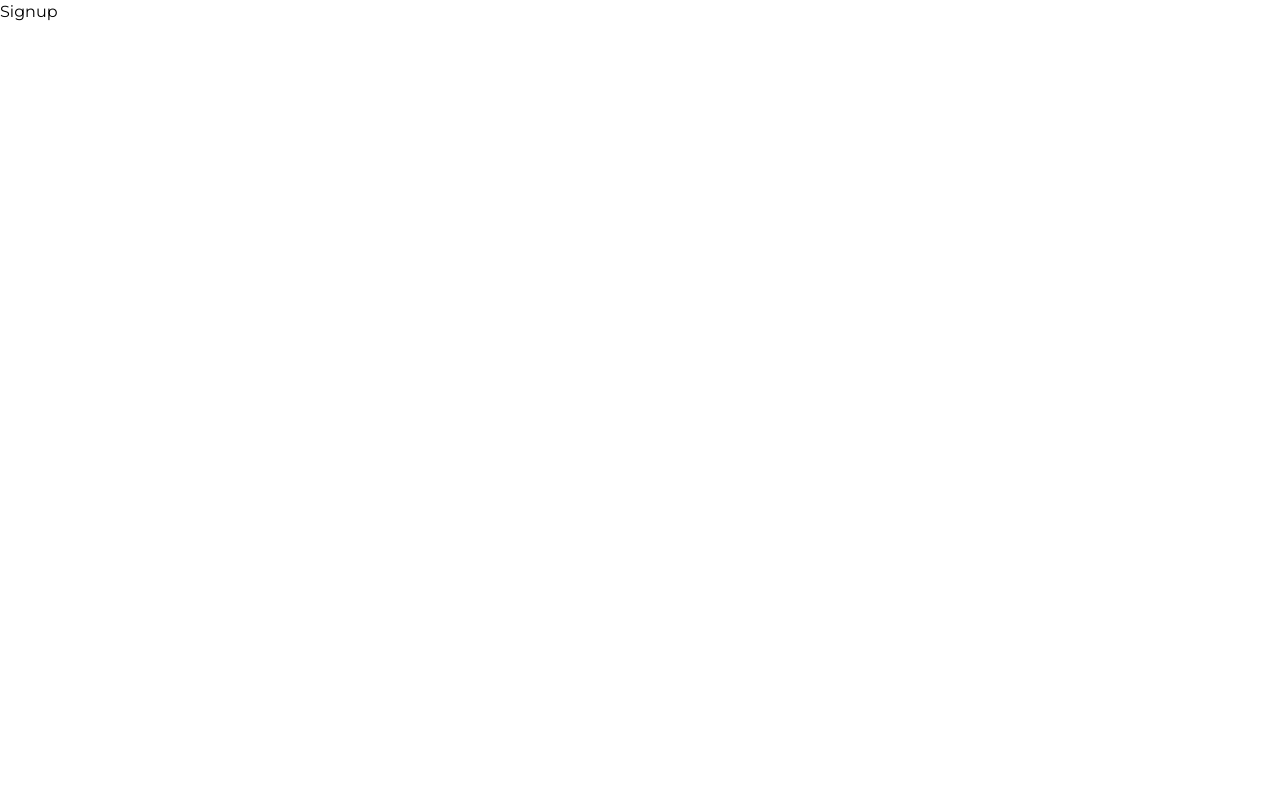
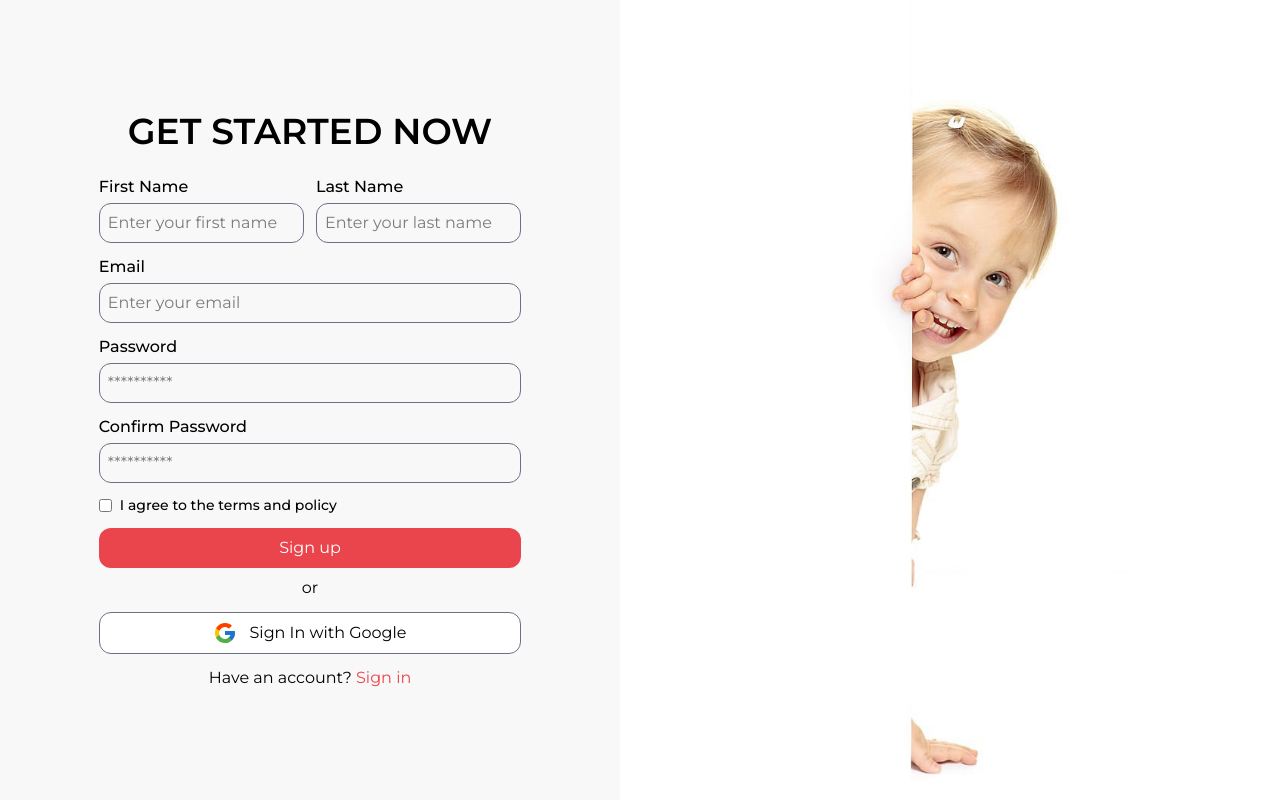
Before and after one commit to ASE-Devs/Advertising-app, a React (Vite) app: page /signup in a window 1280 px wide. Built offline with nearby package versions, Linux system fonts and the light colour scheme.

Commit message:
sign up page

```diff
--- a/src/pages/auth/Login.jsx
+++ b/src/pages/auth/Login.jsx
@@ -4,7 +4,7 @@ import { FcGoogle } from "react-icons/fc";
 
 const Login = () => {
   return (
-    <div className="flex w-[100vw] h-[100vh] justify-center items-center bg-[#F8F8F8]">
+    <div className="flex w-[100vw] h-[100vh] justify-between items-center bg-[#F8F8F8]">
       <div className="w-[50vw] flex flex-col justify-center items-center h-[100vh] gap-6">
         <div className=" flex flex-col justify-center items-center">
           <h1 className="text-4xl font-semibold w-full">WELCOME BACK</h1>
@@ -25,18 +25,19 @@ const Login = () => {
                 <input type="checkbox" name="" id="" />
                 <p className="pl-2 font-medium text-[14px]">Remember me</p>
               </div>
-              <p><Link to='/' className="font-medium text-[14px]">Forget Password</Link></p>
+              <p><Link to='/' className="font-medium text-[14px] hover:text-[#EA454C]">Forget Password</Link></p>
             </div>
             <div className="flex flex-col gap-3">
-              <button className="bg-[#EA454C]  py-2 rounded-xl text-white" type="submit"><Link to='/'>Sign in</Link></button>
+              <button className="bg-[#EA454C] w-full py-2 rounded-xl text-white" type="submit"><Link to='/' className="">Sign in</Link></button>
               <button className="bg-white  py-2 rounded-xl text-black border-gray-500 border-1" type="submit"><Link to='/' className="flex items-center justify-center gap-3"><FcGoogle size={24} /> <span>Sign In with Google</span> </Link></button>
-              <p>Don't have an account? <span className="text-red-600">Sign up for free!</span></p>
+              <p>Don't have an account? <Link to='/' className="text-[#EA454C]
+              ">Sign up for free!</Link></p>
             </div>
           </form>
         </div>
       </div>
       <div>
-        <img src={loginphoto} alt="Login Photo" className="h-[100vh]" />
+        <img src={loginphoto} alt="Login Photo" className="h-[100vh] " />
       </div>
 
     </div>
--- a/src/pages/auth/Signup.jsx
+++ b/src/pages/auth/Signup.jsx
@@ -1,8 +1,65 @@
 import React from 'react'
+import { Link } from 'react-router'
+import signup from '../../assets/Images/signup.png'
+import { FcGoogle } from 'react-icons/fc'
 
 const Signup = () => {
   return (
-    <div>Signup</div>
+    <div>
+      <div className="flex w-[100vw] h-[100vh] justify-between items-center bg-[#F8F8F8]">
+        <div className="w-[50vw] flex flex-col justify-center items-center h-[100vh] gap-6">
+          <div className=" flex flex-col justify-center items-center">
+            <h1 className="text-4xl font-semibold w-full">GET STARTED NOW</h1>
+          </div>
+          <div className="bottom">
+            <form action="">
+              <div className="flex gap-3 w-[33vw]">
+                <div className="flex flex-col w-full ">
+                  <label htmlFor="" className="mb-1 font-medium">First Name</label>
+                  <input type="text" name="firstName" id="name" placeholder="Enter your first name" className="border-1 border-gray-500 pl-2 py-1 h-[40px] w-full rounded-xl mb-3" required />
+                </div>
+                <div className="flex flex-col w-full">
+                  <label htmlFor="" className="mb-1 font-medium">Last Name</label>
+                  <input type="text" name="lastName" id="lastName" placeholder="Enter your last name" className="border-1 border-gray-500 pl-2 py-1 h-[40px] rounded-xl mb-3" required />
+                </div>
+              </div>
+              <div className="flex flex-col">
+                <label htmlFor="" className="mb-1 font-medium">Email</label>
+                <input type="email" name="email" id="email" placeholder="Enter your email" className="border-1 border-gray-500 pl-2 py-1 h-[40px] rounded-xl mb-3" required />
+              </div>
+              <div className="flex flex-col">
+                <label htmlFor="" className="mb-1 font-medium">Password</label>
+                <input type="password" name="" id="" placeholder="**********" className="border-1 border-gray-500 pl-2 py-1 rounded-xl mb-3  h-[40px]" required />
+              </div>
+              <div className="flex flex-col">
+                <label htmlFor="" className="mb-1 font-medium"> Confirm Password</label>
+                <input type="password" name="" id="" placeholder="**********" className="border-1 border-gray-500 pl-2 py-1 rounded-xl mb-3  h-[40px]" required />
+              </div>
+              <div className="flex justify-between items-center pb-3">
+                <div className="flex items-center ">
+                  <input type="checkbox" name="" id="" required />
+                  <p className="pl-2 font-medium text-[14px] " >I agree to the terms and policy</p>
+                </div>
+              </div>
+              <div className="flex flex-col gap-3 items-center">
+                <button className="bg-[#EA454C] w-full py-2 rounded-xl text-white" type="submit"><Link to='/' className="">Sign up</Link></button>
+              </div>
+              <div className='flex flex-col gap-3 items-center mt-2'>
+                <p>or</p>
+
+                <button className="bg-white w-[33vw] py-2 rounded-xl text-black border-gray-500 border-1" type="submit"><Link to='/' className="flex items-center justify-center gap-3"><FcGoogle size={24} /> <span>Sign In with Google</span> </Link></button>
+                <p>Have an account? <Link to='/' className="text-[#EA454C]
+              ">Sign in</Link></p>
+              </div>
+            </form>
+          </div>
+        </div>
+        <div className=''>
+          <img src={signup} alt="Login Photo" className="h-[100vh] w-fit " />
+        </div>
+
+      </div>
+    </div>
   )
 }
 
```
Also changed, not shown: src/assets/Images/signup.png (added).
